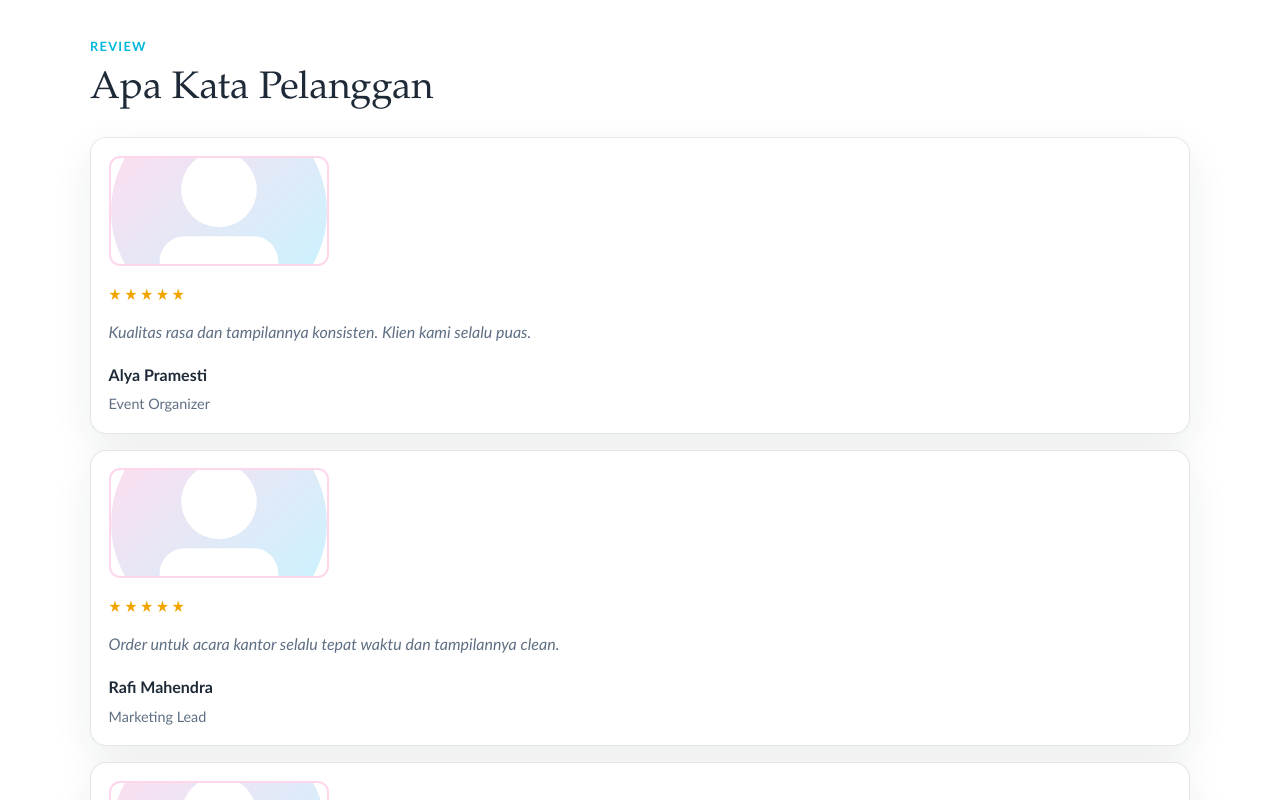
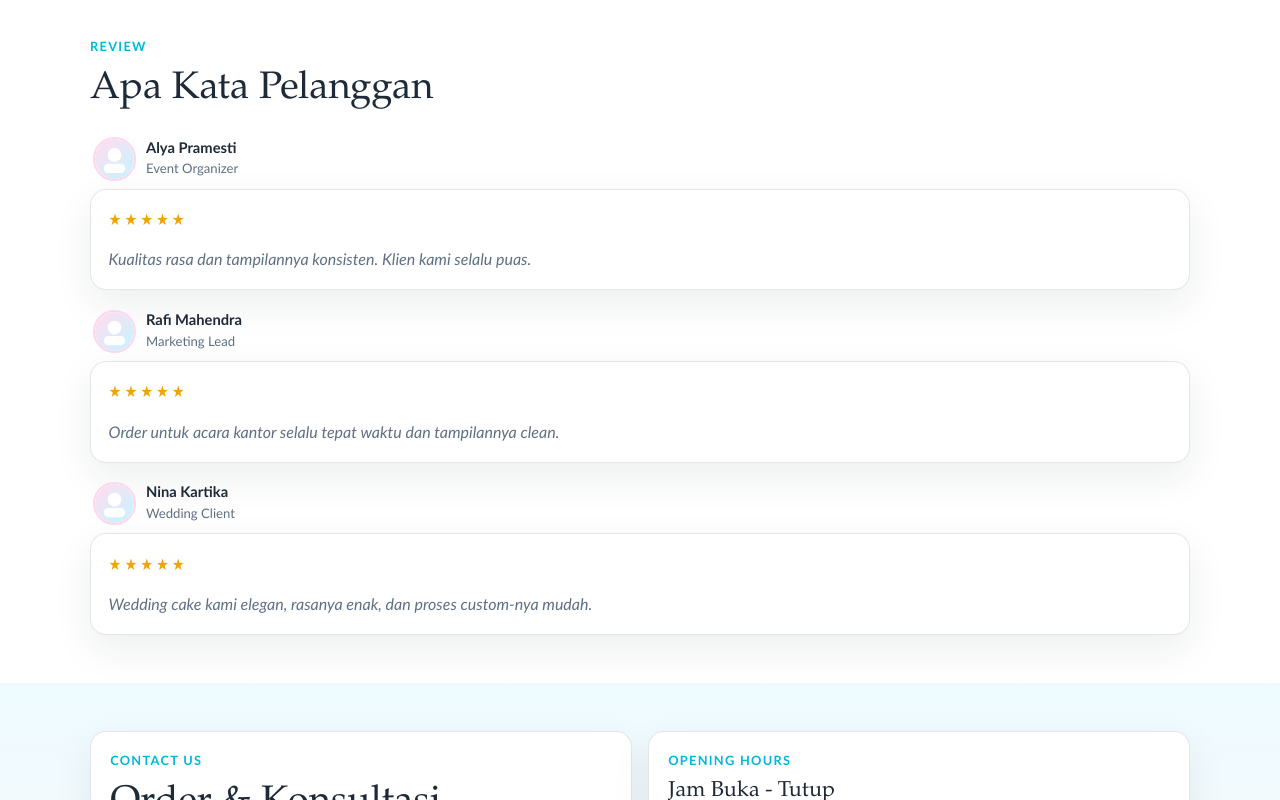
Before and after one commit to Hawariii/cakeshop-demo-web, a Next.js app: page / in a window 1280 px wide. Shown: the part 2340-3140 px from the top of the page. Built offline with nearby package versions, Linux system fonts and the light colour scheme.

Commit message:
remove foto di komen

```diff
--- a/app/globals.css
+++ b/app/globals.css
@@ -258,12 +258,20 @@ h3 {
 
 .testimonial-grid {
   grid-template-columns: 1fr;
+  gap: 1.2rem;
+}
+
+.testimonial-item {
+  display: grid;
+  gap: 0.5rem;
 }
 
 .testimonial-card {
   display: grid;
-  gap: 0.35rem;
+  gap: 0.5rem;
   align-content: start;
+  padding: 1rem 1.1rem 1.1rem;
+  border-radius: 0.8rem;
 }
 
 .cake-card,
@@ -323,14 +331,20 @@ h3 {
   letter-spacing: 0.18em;
 }
 
+.reviewer-meta {
+  display: flex;
+  align-items: center;
+  gap: 0.6rem;
+  padding-left: 0.2rem;
+}
+
 .review-avatar {
-  width: 100%;
-  max-width: 220px;
-  height: 110px;
-  border-radius: 0.7rem;
+  width: 2.7rem;
+  height: 2.7rem;
+  border-radius: 999px;
   object-fit: cover;
-  margin-bottom: 0.65rem;
   border: 2px solid #ffd7ed;
+  background: #fff;
 }
 
 .quote {
@@ -338,12 +352,15 @@ h3 {
 }
 
 .author {
-  margin: 0.8rem 0 0;
+  margin: 0;
   font-weight: 700;
+  font-size: 0.92rem;
+  line-height: 1.2;
 }
 
 .role {
-  font-size: 0.9rem;
+  margin-top: 0.12rem;
+  font-size: 0.82rem;
 }
 
 .footer {
--- a/components/Testimonials.tsx
+++ b/components/Testimonials.tsx
@@ -21,19 +21,25 @@ export function Testimonials({ testimonials }: TestimonialsProps) {
         <h2 className="section-title">Apa Kata Pelanggan</h2>
         <div className="testimonial-grid">
           {testimonials.map((item) => (
-            <article key={item.id} className="testimonial-card">
+            <div key={item.id} className="testimonial-item">
+              <div className="reviewer-meta">
                 <Image
                   className="review-avatar"
                   src={item.image}
                   alt={item.name}
-                width={96}
-                height={96}
+                  width={64}
+                  height={64}
                 />
+                <div>
+                  <p className="author">{item.name}</p>
+                  <p className="role">{item.role}</p>
+                </div>
+              </div>
+              <article className="testimonial-card">
                 <p className="stars">{"★".repeat(item.rating)}</p>
                 <p className="quote">{item.message}</p>
-              <p className="author">{item.name}</p>
-              <p className="role">{item.role}</p>
               </article>
+            </div>
           ))}
         </div>
       </div>
```
Lines whose indentation alone changed are shown as unchanged.
